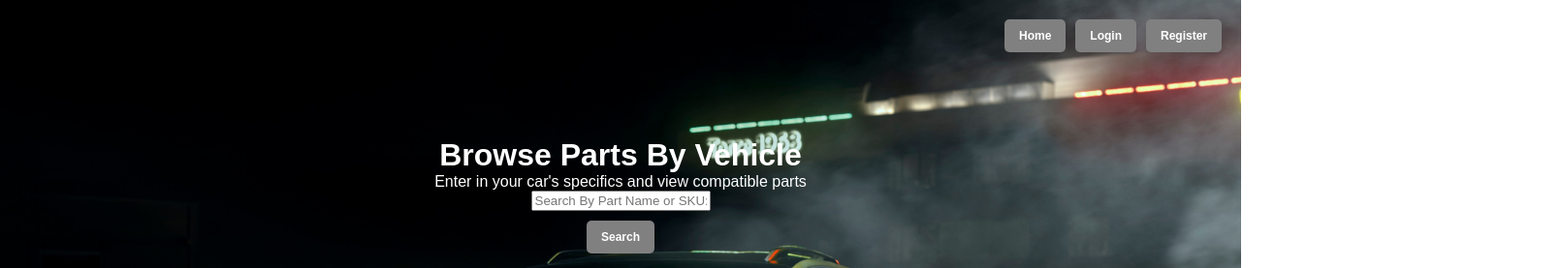
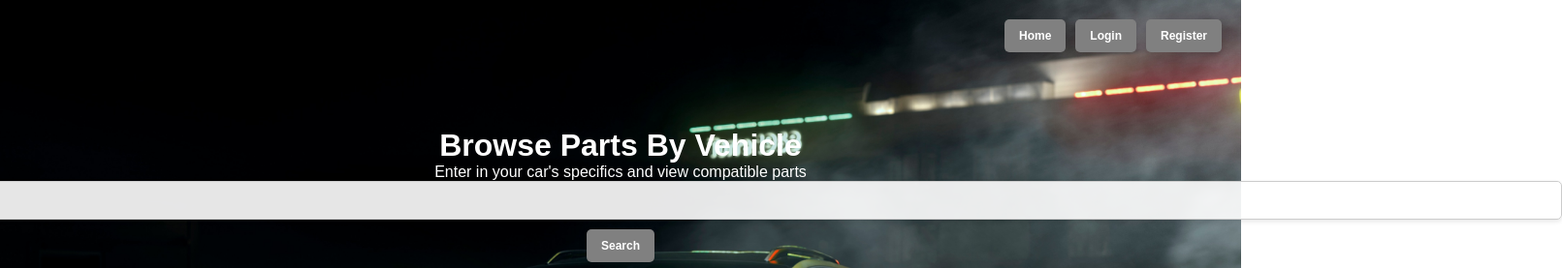
Before and after one commit to rohankaliacodes/Automod_4450, a React (Create React App) app in the folder my-app/src/client/: page /market in a window 1280 px wide. Shown: the top 277 px of the page at 97% size, 1611 px wide, since content can reach past the window. Built offline with nearby package versions, Linux system fonts and the light colour scheme; no server answers.

Commit message:
search bar styling

```diff
--- a/my-app/src/client/src/pages/Market.js
+++ b/my-app/src/client/src/pages/Market.js
@@ -401,7 +401,7 @@ function Market () {
             </div>
             <h1>Browse Parts By Vehicle</h1>
             <p>Enter in your car's specifics and view compatible parts</p>
-            <input type="text" placeholder="Search By Part Name or SKU: " value={searchInput} onChange={(event) => setSearchInput(event.target.value)}></input>
+            <input className="searchBar" type="text" placeholder="Search By Part Name or SKU: " value={searchInput} onChange={(event) => setSearchInput(event.target.value)}></input>
             <button className="top-button" onClick={(event) => { searchParts(event); setSearched(true); }}>Search</button>
             <br></br>
             <div>
--- a/my-app/src/client/src/styles/styles.css
+++ b/my-app/src/client/src/styles/styles.css
@@ -150,6 +150,17 @@ select {
     background-color: darkgrey;
 }
 
+.searchBar {
+    width: 150%;
+    padding: 10px;
+    font-size: 1rem;
+    color: #333;
+    border: 1px solid #ccc;
+    border-radius: 5px;
+    background-color: rgba(255, 255, 255, 0.9); /* Slightly transparent background */
+    box-shadow: 0 2px 5px rgba(0, 0, 0, 0.1);
+    transition: all 0.3s ease;
+}
 
 select:disabled {
     background-color: rgba(255, 255, 255, 0.5); /* More transparent for disabled state */
```
